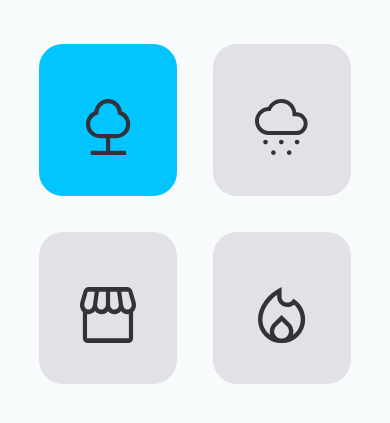
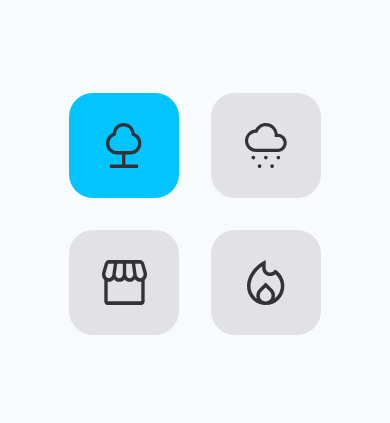
Before and after one commit to RafaeL-Malaquias/FocusTimer-V2.0, a plain HTML site: page index.html in a window 390 px wide. Shown: the part 311-734 px from the top of the page. Drawn offline with Linux system fonts and the light colour scheme.

Commit message:
Update style.css
add respo

```diff
--- a/style.css
+++ b/style.css
@@ -158,7 +158,7 @@ html:not(.running) .ph-pause-circle{
 
 /* media */
 
-@media (max-width:800px) {
+@media (max-width:1010px) {
     #content{
         display: flex;
         flex-direction: column;
@@ -168,7 +168,6 @@ html:not(.running) .ph-pause-circle{
         font-size: 2rem;
         right: 1.3rem;
         top: 2rem;
-        border: 1px solid red;
     }
     #timer span {
         font-size: 6rem;
@@ -181,8 +180,20 @@ html:not(.running) .ph-pause-circle{
         font-size: 3rem;
 
     }
-
-    .card-icon {
+    .content-icons{
+        display: grid;
+        grid-template-columns: 0fr 0fr;
+        justify-content: center;
+        gap: 2rem;
     }
-
+    .content-icons .card-icon button {
+        display: flex;
+        align-items: center;
+        justify-content: center;
+        width: 110px;
+        height: 105px ;
+    }
+    .content-icons .card-icon img {
+        height: 45px;
+    }
 }
```
